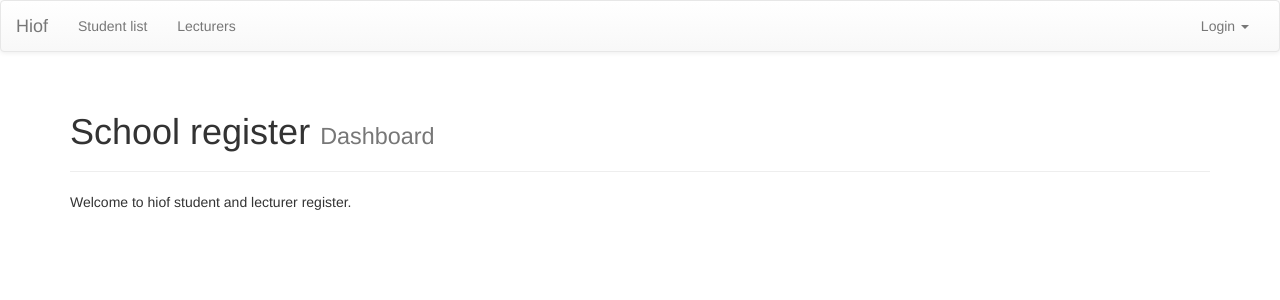
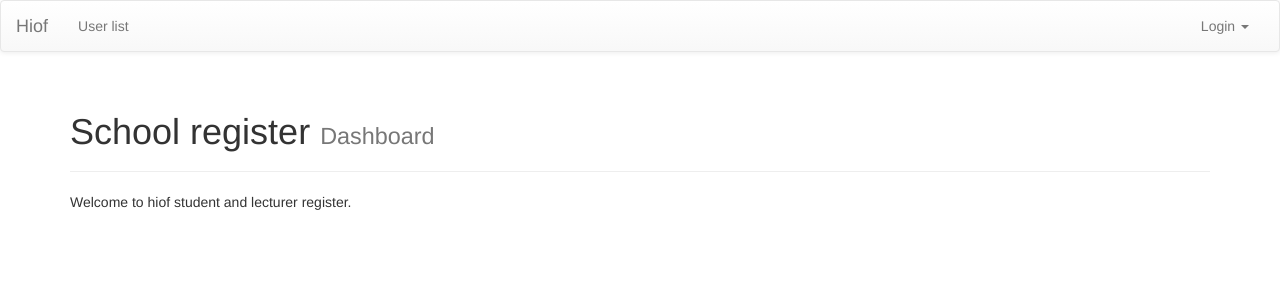
Before and after one commit to Erikfj/kvittr, a Django app: page / in a window 1280 px wide. Shown: the top 300 px of the page. Run offline with Django 3.2, Linux system fonts and the light colour scheme; some libraries are stand-ins or nearby versions.

Commit message:
removed unactive links closing for test

```diff
--- a/kvittr/theme/templates/theme/base.html
+++ b/kvittr/theme/templates/theme/base.html
@@ -17,8 +17,7 @@
         <div class="collapse navbar-collapse" id="bs-example-navbar-collapse-1">
           <ul class="nav navbar-nav">
             <li class="{% block student_listing_is_active %}{% endblock %}">
-              <a href="{% url 'student_listing' %}">Student list</a></li>
-            <li><a href="{% url 'lecturer_listing' %}">Lecturers</a></li>
+              <a href="{% url 'student_listing' %}">User list</a></li>
           </ul>
           <ul class="nav navbar-nav navbar-right">
            {% if user.is_anonymous %}
```
